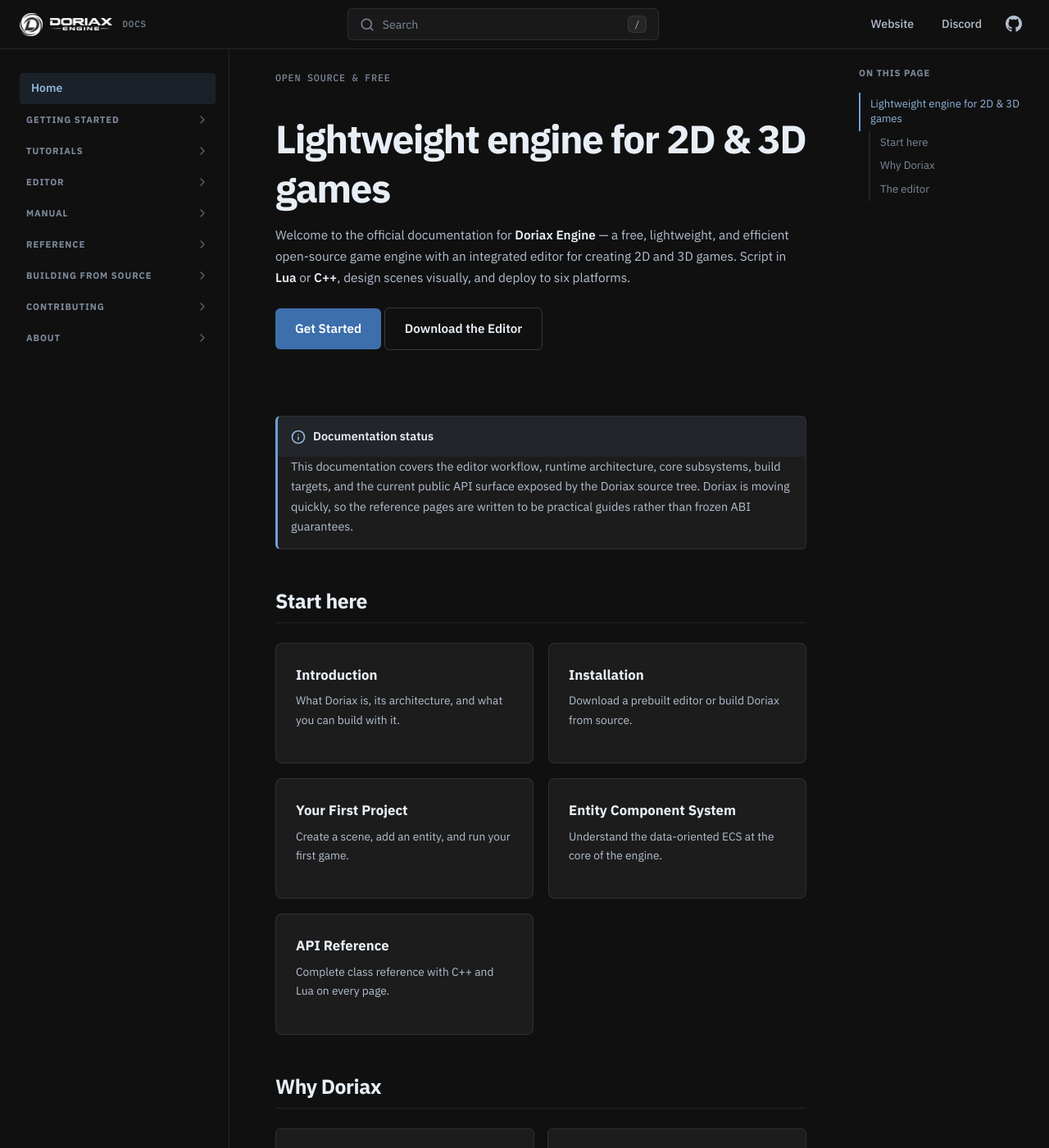
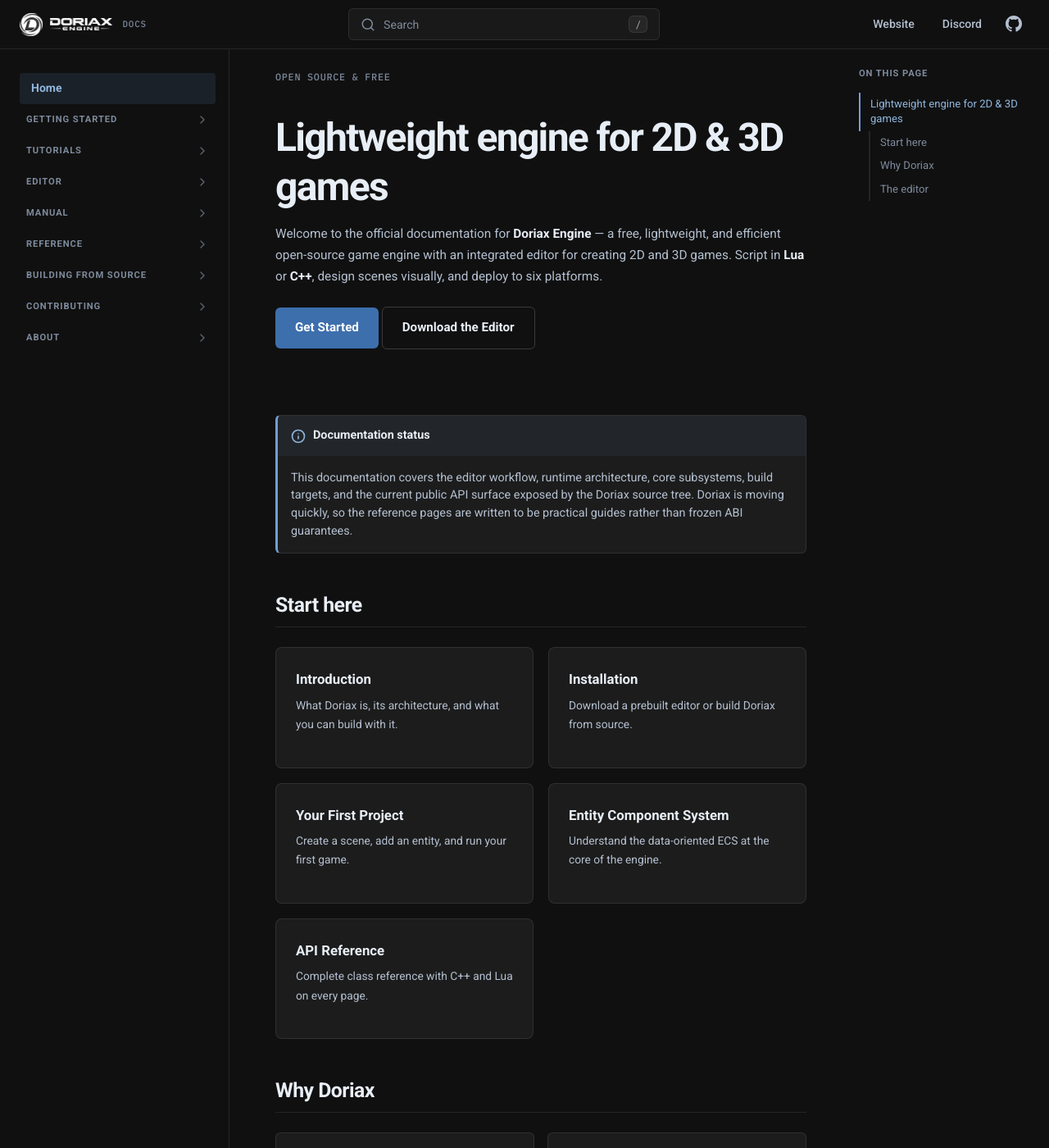
Before and after one commit to doriaxengine/doriax-docs, an MkDocs documentation site: the page built from docs/index.md, in a window 1280 px wide and 1400 px high. Shown: the whole window at 82% size. Built offline with MkDocs 1.6.1, drawn with Linux system fonts in a browser that asks for light colours; comment, search, counter and statistics services are not loaded.

Commit message:
Back to Roboto

```diff
--- a/theme/404.html
+++ b/theme/404.html
@@ -7,7 +7,7 @@
   <link rel="icon" type="image/png" href="{{ base_url }}/{{ config.theme.favicon }}">
   <link rel="preconnect" href="https://fonts.googleapis.com">
   <link rel="preconnect" href="https://fonts.gstatic.com" crossorigin>
-  <link href="https://fonts.googleapis.com/css2?family=IBM+Plex+Mono:wght@400;500&family=IBM+Plex+Sans:wght@400;500;600;700&display=swap" rel="stylesheet">
+  <link href="https://fonts.googleapis.com/css2?family=IBM+Plex+Mono:wght@400;500&family=Roboto:wght@400;500;700&display=swap" rel="stylesheet">
   <link rel="stylesheet" href="{{ base_url }}/css/doriax.css">
 </head>
 <body>
--- a/theme/css/doriax.css
+++ b/theme/css/doriax.css
@@ -49,7 +49,7 @@
   --toc-width: 240px;
   --content-max: 820px;
 
-  --font-sans: 'IBM Plex Sans', 'Segoe UI', sans-serif;
+  --font-sans: 'Roboto', 'Segoe UI', sans-serif;
   --font-mono: 'IBM Plex Mono', 'SFMono-Regular', Consolas, monospace;
 }
 
@@ -582,14 +582,12 @@ a:hover { color: var(--accent-3); }
 }
 .md-typeset summary { cursor: pointer; list-style: none; }
 .md-typeset summary::-webkit-details-marker { display: none; }
-.md-typeset .admonition > :not(.admonition-title),
+.md-typeset .admonition > p:not(.admonition-title),
 .md-typeset details > :not(summary) {
-  padding: 0 16px;
+  margin: 0;
+  padding: 16px;
+  line-height: 1.5;
 }
-.md-typeset .admonition > :not(.admonition-title):first-child,
-.md-typeset details > :not(summary):first-child { padding-top: 14px; }
-.md-typeset .admonition > :last-child,
-.md-typeset details > :last-child { padding-bottom: 14px; margin-bottom: 0; }
 
 .md-typeset .admonition-title::before, .md-typeset summary::before {
   content: '';
--- a/theme/main.html
+++ b/theme/main.html
@@ -21,7 +21,7 @@
 
   <link rel="preconnect" href="https://fonts.googleapis.com">
   <link rel="preconnect" href="https://fonts.gstatic.com" crossorigin>
-  <link href="https://fonts.googleapis.com/css2?family=IBM+Plex+Mono:wght@400;500&family=IBM+Plex+Sans:wght@400;500;600;700&display=swap" rel="stylesheet">
+  <link href="https://fonts.googleapis.com/css2?family=IBM+Plex+Mono:wght@400;500&family=Roboto:wght@400;500;700&display=swap" rel="stylesheet">
 
   <link rel="stylesheet" href="{{ base_url }}/css/doriax.css">
   <link rel="stylesheet" href="{{ base_url }}/css/highlight.css">
```
